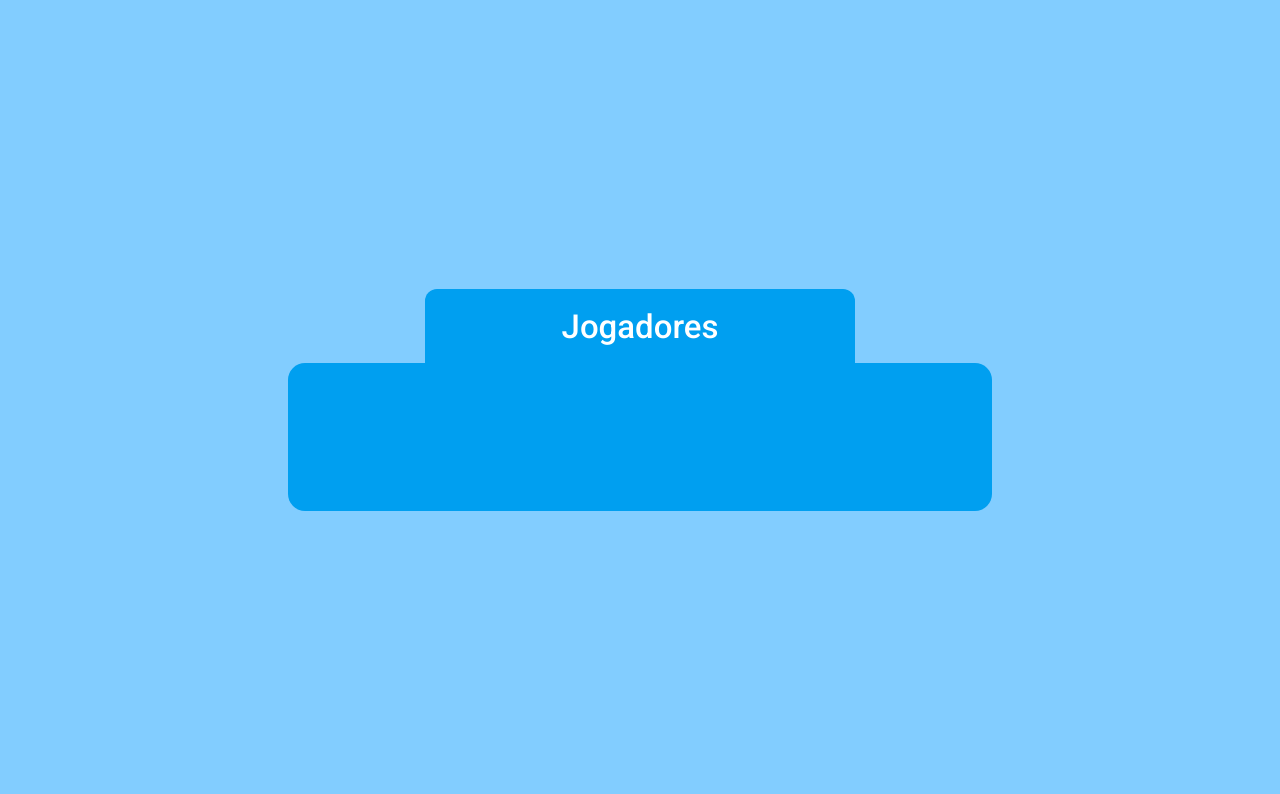
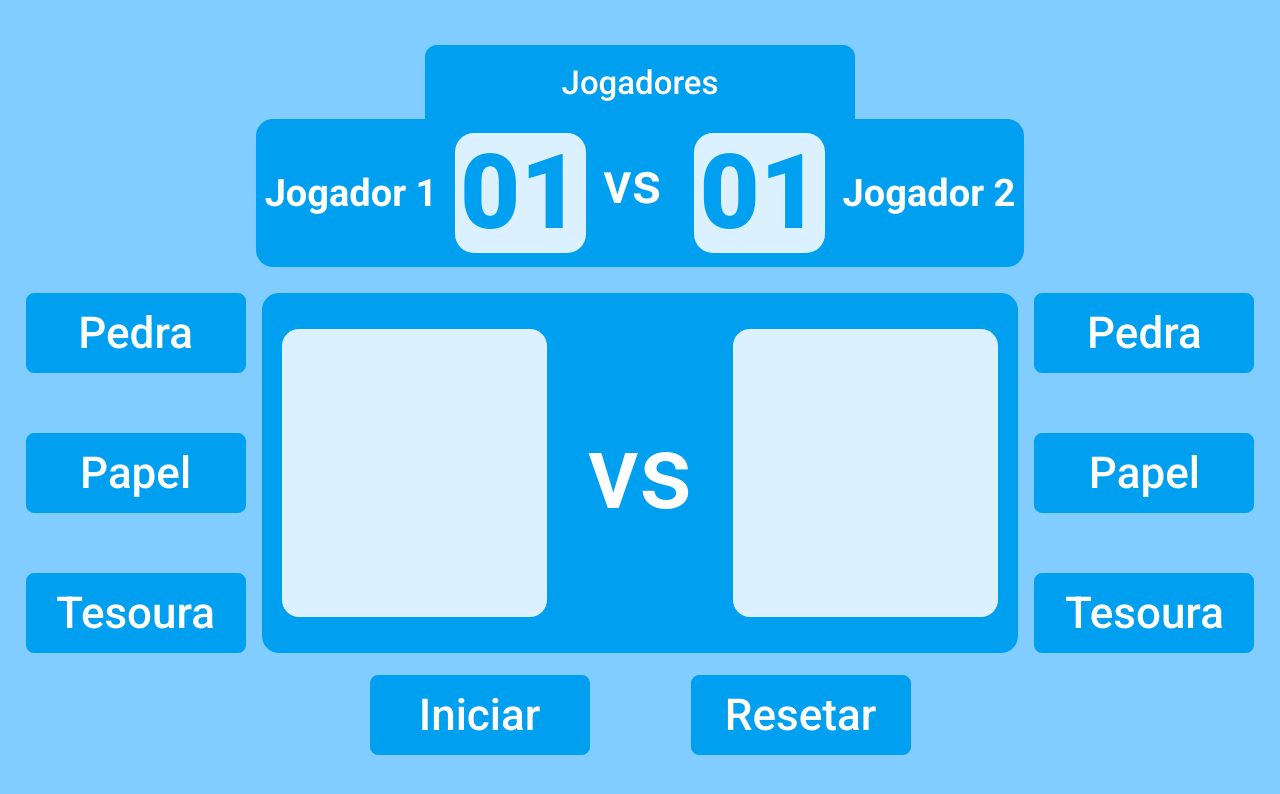
Before and after one commit to zNeroz/joquempo-htc-04, a plain HTML site: page index.html in a window 1280 px wide. Drawn offline with Linux system fonts and the light colour scheme.

Commit message:
completando layout joquempo

```diff
--- a/index.html
+++ b/index.html
@@ -12,9 +12,36 @@
 <body>
     <header class="header">
         <h1 class="winner">Jogadores</h1>
-        <div class="scoreboard"></div>
+        <div class="scoreboard">
+            <span class="players">Jogador 1</span>
+            <span class="score">01</span>
+            <span class="score-versus">vs</span>
+            <span class="score">01</span>
+            <span class="players">Jogador 2</span>
+        </div>
     </header>
-    <footer></footer>
+    <main class="play-area">
+        <div class="button-move-wrapper">
+            <button class="button-move">Pedra</button>
+            <button class="button-move">Papel</button>
+            <button class="button-move">Tesoura</button>
+        </div>
+        <div class="board">
+            <div class="player-move"></div>
+            <span class="player-versus">vs</span>
+            <div class="player-move"></div>
+
+        </div>
+        <div class="button-move-wrapper">
+            <button class="button-move">Pedra</button>
+            <button class="button-move">Papel</button>
+            <button class="button-move">Tesoura</button>
+        </div>
+    </main>
+    <footer class="start-game">
+        <button class="button-move">Iniciar</button>
+        <button class="button-move">Resetar</button>
+    </footer>
 
 
 </body>
--- a/reset.css
+++ b/reset.css
@@ -52,4 +52,5 @@ table {
 *{
       font-family: 'Roboto', sans-serif;
       font-weight: 500;
+      box-sizing: border-box;
 }
--- a/styles.css
+++ b/styles.css
@@ -1,9 +1,11 @@
 body{
       background-color: #82CDFF;
       display: flex;
+      flex-direction: column;
       justify-content: center;
       align-items: center;
-
+      width: 100vw;
+      height: 100vh;
 }
 
 .header{
@@ -12,6 +14,7 @@ body{
       flex-direction: column;
       align-items: center;
 }
+
 .winner{
       color: white;
       background-color: #009ff0;
@@ -23,11 +26,102 @@ body{
       width: 430px;
       border-radius: 12px 12px 0px 0px;
 }
+
 .scoreboard{
       background-color: #009ff0;
       border-radius: 17px;
-      width: 55%;
+      width: 60%;
       height: 148px;
+      display: flex;
+      justify-content: space-around;
+      align-items: center;
+}
 
+.players{
+      color: white;
+      font-size: 38px;
+      font-weight: 700;
+}
 
+.score{
+      background-color: #DBF1FF;
+      color: #009ff0;
+      display:flex ;
+      justify-content: center;
+      align-items: center;
+      width: 131px;
+      height: 120px;
+      font-size: 104px;
+      font-weight: 900;
+      border-radius: 19px;
 }
+
+.score-versus{
+      color: #ffff;
+      font-size: 58px;
+      width: 74px;
+      height: 78px;
+}
+
+.play-area{
+      display: flex;
+      justify-content: space-between;
+      margin-top: 2%;
+      background-color: #82CDFF ;
+      width: 100%;
+      height: 45%;
+      padding: 0 2%;
+      gap: 16px;
+}
+
+.button-move-wrapper{
+      display: flex;
+      flex-direction: column;
+      justify-content:space-between ;
+      height: 100%;
+}
+
+.button-move{
+      background-color: #009ff0;
+      color: #ffff;
+      border: 1px solid #009ff0;
+      height: 80px;
+      width: 220px;
+      border-radius: 8px;
+      font-size: 44px;
+      cursor: pointer;
+      transition-duration: 300ms;
+}
+
+.button-move:hover{
+      background-color: white;
+      color: #009ff0;
+}
+
+.board{
+      background-color: #009ff0;
+      display: flex;
+      justify-content: space-around;
+      align-items: center;
+      border-radius: 17px;
+      width: 100%;
+      height: 100%;
+}
+
+.player-move{
+      background-color: #DBF1FF;
+      border-radius: 17px;
+      width: 35%;
+      height: 80%;
+}
+
+.player-versus{
+      color: white;
+      font-size: 104px;
+}
+
+.start-game{
+      display: flex;
+      margin-top: 22px;
+      gap: 101px;
+}
```
